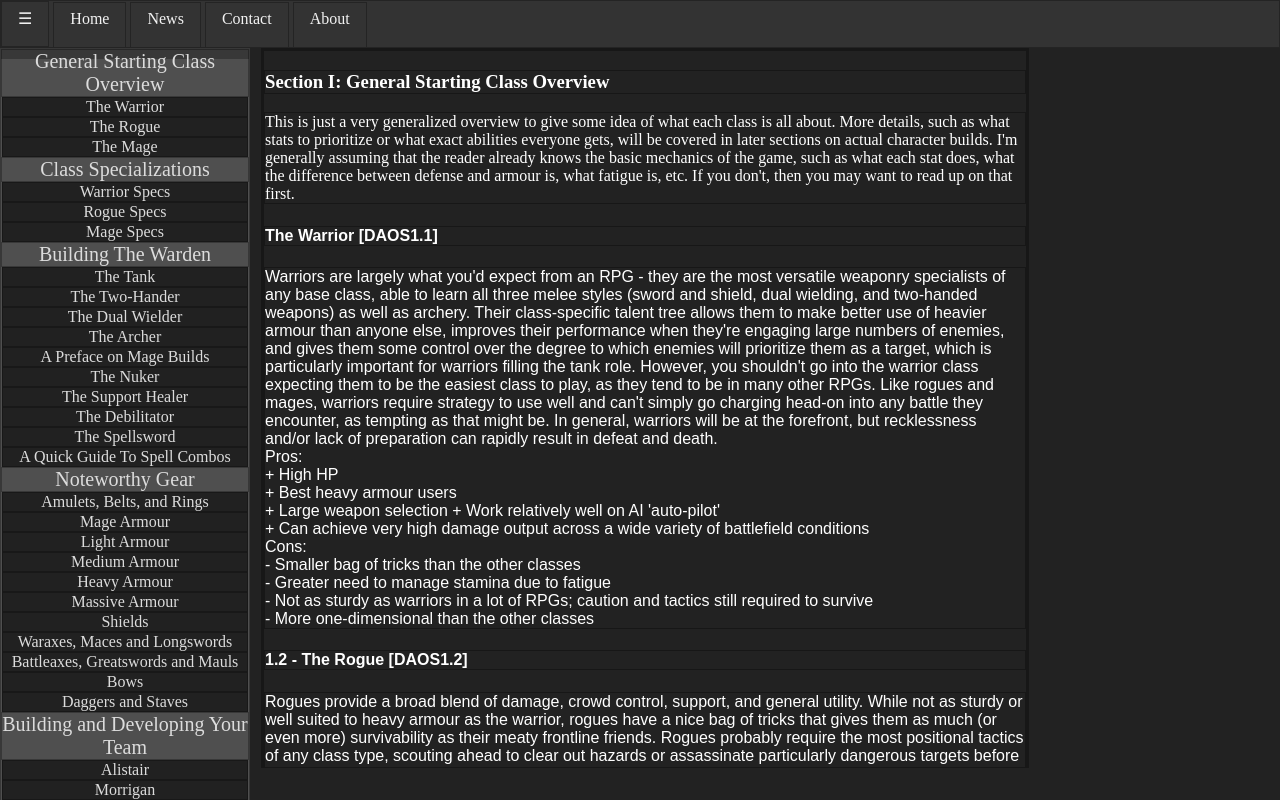
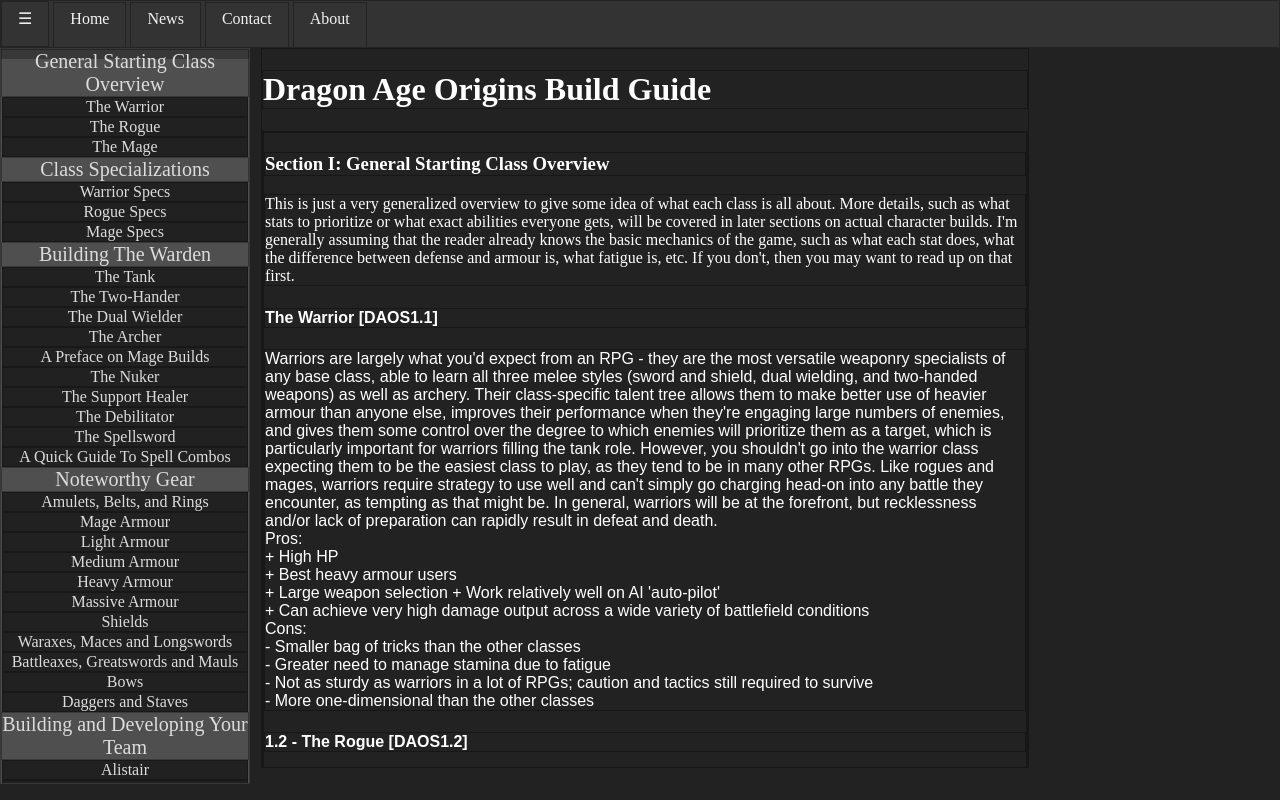
Before and after one commit to viethoang92/test-website, a plain HTML site: page index.html in a window 1280 px wide. Drawn offline with nearby package versions, Linux system fonts and the light colour scheme.

Commit message:
headline

```diff
--- a/css/style.css
+++ b/css/style.css
@@ -56,9 +56,9 @@ body {
 .sideNav {
     display: none;
     top: 3em;
-    width: 95%;
-    max-width: 300px;
-    max-height: 100%;;
+    width: 90%;
+    max-width: 250px;
+    max-height: 92%;
     z-index: 1;
     background-color: #555;
     opacity: 0.9;
--- a/index.html
+++ b/index.html
@@ -76,6 +76,7 @@
 
 
 		<div class="content">
+			<h1> Dragon Age Origins Build Guide</h1>
 			<div id="sectionI"></div>
 			<div id="sectionII"></div>
 			<div id="sectionIII"></div>
--- a/js/script.js
+++ b/js/script.js
@@ -21,7 +21,14 @@ function dropDown() {
     })
 };
 
+/* onClick, show subSections*/
+function sectionToggle() {
+    $(".section").on('click', function () {
+        $(this).toggleClass('active');
+        $(this).next().slideToggle(100);
+    })
 
+}
 /* onClick: highlight  */
 function highlighted() {
     $('.sideNav a', '.menu a').hover(
@@ -36,14 +43,7 @@ function highlighted() {
     );
 }
 
-/* onClick, show subSections*/
-function sectionToggle() {
-    $(".section").on('click', function () {
-        $(this).toggleClass('active');
-        $(this).next().slideToggle(100);
-    })
 
-}
 
 /* onClick, jump to Section */
 function sectionJump() {
```
